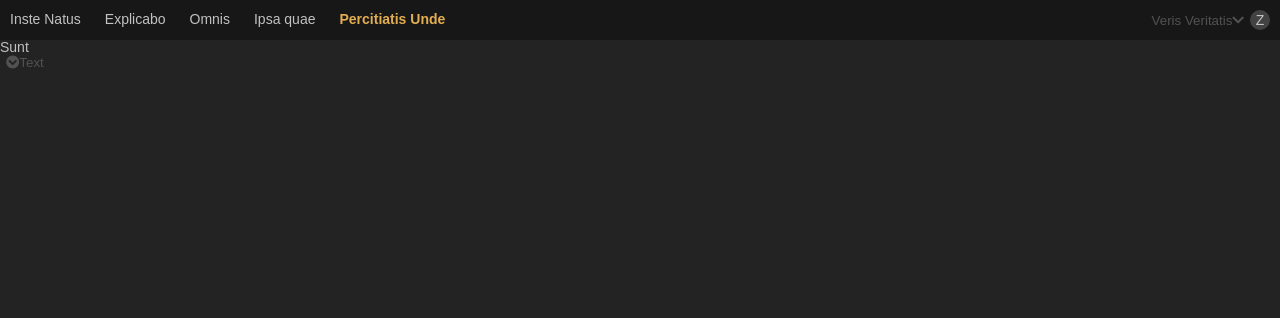
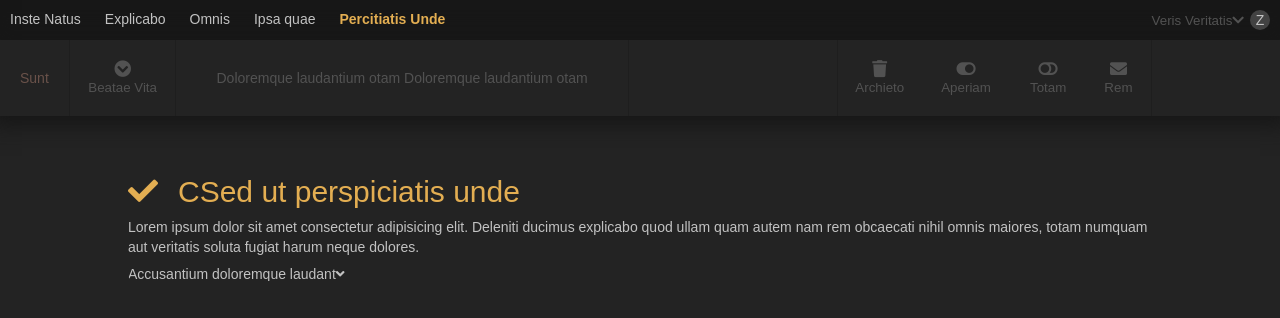
Before and after one commit to cpoison/nakhoda-challenge, a React (Create React App) app in the folder makhoda-challenge/: page / in a window 1280 px wide. Shown: the top 318 px of the page. Built offline with nearby package versions, Linux system fonts and the light colour scheme.

Commit message:
Master - Added component to main App component

```diff
--- a/makhoda-challenge/src/App.css
+++ b/makhoda-challenge/src/App.css
@@ -30,15 +30,22 @@ a:focus {
 	color: var(--font-colour);
 	text-decoration: none;
 }
+
 a:hover {
 	color: var(--primary-colour);
 }
+
 a.selected {
 	color: var(--primary-colour);
 	font-weight: bold;
 }
-.App {
-	max-width: 1400px;
+
+.left {
+	float: left;
+}
+
+.right {
+	float: right;
 }
 
 .top-bar {
@@ -76,3 +83,47 @@ a.selected {
 	line-height: 20px;
 	width: 20px;
 }
+
+.shadow {
+	box-shadow: 0px 0px 20px 10px #171717;
+}
+.bottom-header {
+	background: var(--page-background);
+	width: 100vw;
+	overflow: hidden;
+}
+
+.bottom-header__title {
+	float: left;
+	color: var(--secondary-brownish-colour);
+	padding: 0 20px;
+	line-height: 76px;
+}
+
+.bottom-header__paragraph {
+	border-right: 1px solid #1e1e1e;
+	color: var(--secondary-colour);
+	float: left;
+	line-height: 76px;
+	padding: 0 40px;
+	margin-right: 10%;
+}
+
+.main-container {
+	max-width: 80%;
+	margin: 60px auto 0;
+}
+
+.main-container__title {
+	color: var(--primary-colour);
+	font-size: 30px;
+}
+
+.main-container__title i {
+	margin-right: 20px;
+}
+
+.main-container__intro {
+	margin: 10px 0;
+	line-height: 20px;
+}
--- a/makhoda-challenge/src/App.js
+++ b/makhoda-challenge/src/App.js
@@ -1,6 +1,63 @@
 import React, { Component } from "react";
+import ButtonIconsList from "./components/ButtonIconsList";
+import Dropdown from "./components/Dropdown";
 import "./reset.css";
 import "./App.css";
+
+/* <i class="fas fa-trash"></i> */
+/* <i class="fas fa-toggle-on"></i> */
+/* <i class="fas fa-envelope"></i> */
+
+const buttonsList1 = [{ label: "Beatae Vita", icon: "-chevron-circle-down" }];
+const buttonsList2 = [
+	{ label: "Archieto", icon: "-trash" },
+	{ label: "Aperiam", icon: "-toggle-on" },
+	{ label: "Totam", icon: "-toggle-off" },
+	{ label: "Rem", icon: "-envelope" }
+];
+
+const dropdownList = [
+	{
+		id: 1,
+		text: "Accusantium doloremque laudant",
+		selected: true
+	},
+	{
+		id: 2,
+		text: "Architecto beatae vitae",
+		selected: false
+	},
+	{
+		id: 3,
+		text: "Architecto beatae vitae",
+		selected: false
+	},
+	{
+		id: 4,
+		text: "Architecto beatae vitae",
+		selected: false
+	},
+	{
+		id: 5,
+		text: "Architecto beatae vitae",
+		selected: false
+	},
+	{
+		id: 6,
+		text: "Architecto beatae vitae",
+		selected: false
+	},
+	{
+		id: 7,
+		text: "Architecto beatae vitae",
+		selected: false
+	},
+	{
+		id: 8,
+		text: "Architecto beatae vitae",
+		selected: false
+	}
+];
 
 class App extends Component {
 	render() {
@@ -32,23 +89,36 @@ class App extends Component {
 						<div className="user-options">
 							<button type="button" className="user-dropdown">
 								<span>Veris Veritatis</span>
-								<i class="fas fa-chevron-down" />
+								<i className="fas fa-chevron-down" />
 							</button>
 							<button type="button" className="user-login">
 								Z
 							</button>
 						</div>
 					</div>
-					<div className="bottom-header">
-						<span className="bar-tittle">Sunt</span>
-						<div className="button-container">
-							<button type="button" className="button-icon">
-								<i class="fas fa-chevron-circle-down" />
-								<label>Text</label>
-							</button>
-						</div>
+					<div className="bottom-header shadow">
+						<span className="bottom-header__title">Sunt</span>
+						<ButtonIconsList list={buttonsList1} align="left" />
+						<p className="bottom-header__paragraph">
+							Doloremque laudantium otam Doloremque laudantium otam
+						</p>
+						<ButtonIconsList list={buttonsList2} align="right" />
 					</div>
 				</header>
+				<main className="main-container">
+					<h1 className="main-container__title">
+						<i className="fas fa-check" />
+						CSed ut perspiciatis unde
+					</h1>
+					<p className="main-container__intro">
+						Lorem ipsum dolor sit amet consectetur adipisicing elit. Deleniti
+						ducimus explicabo quod ullam quam autem nam rem obcaecati nihil
+						omnis maiores, totam numquam aut veritatis soluta fugiat harum neque
+						dolores.
+					</p>
+
+					<Dropdown list={dropdownList} />
+				</main>
 			</div>
 		);
 	}
```
